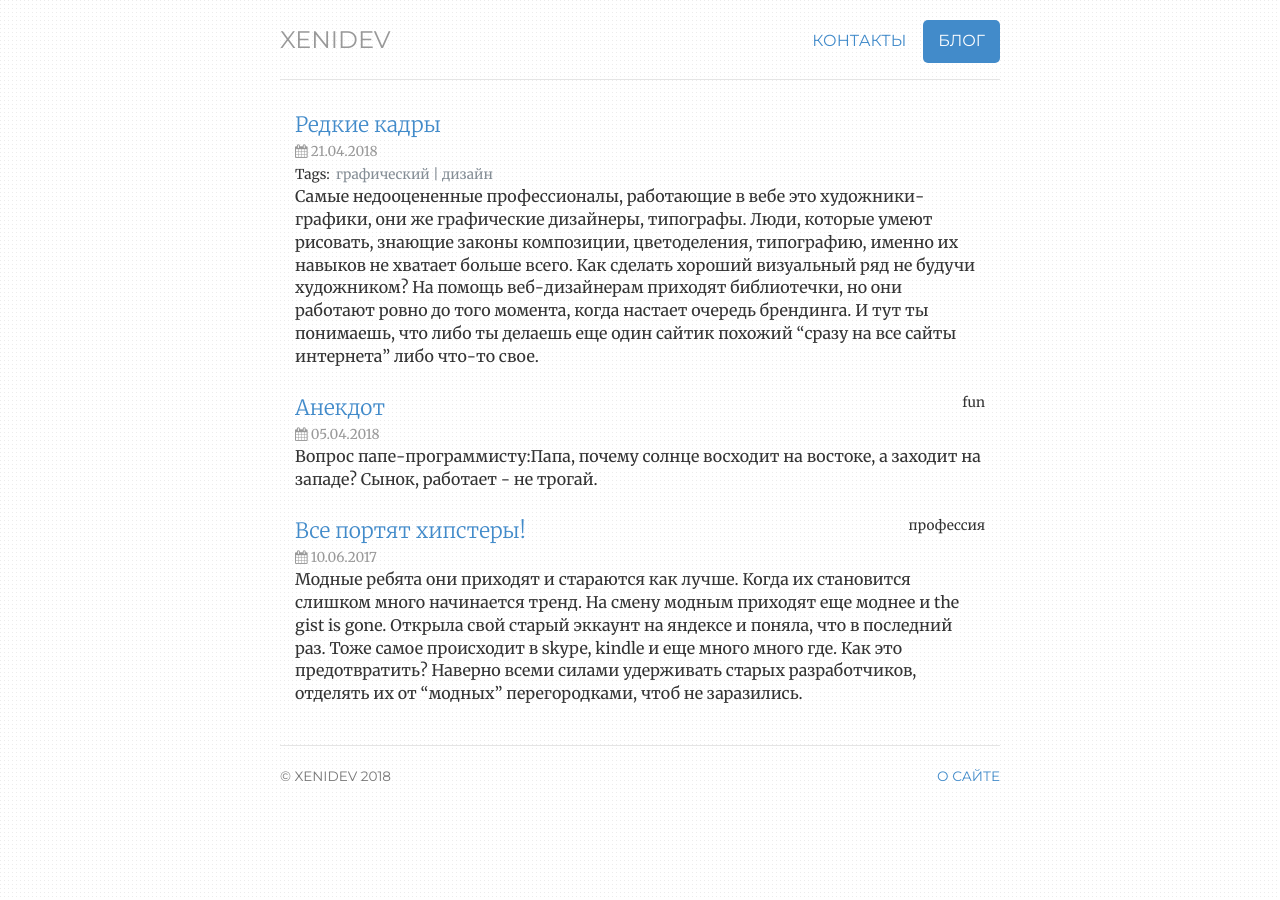
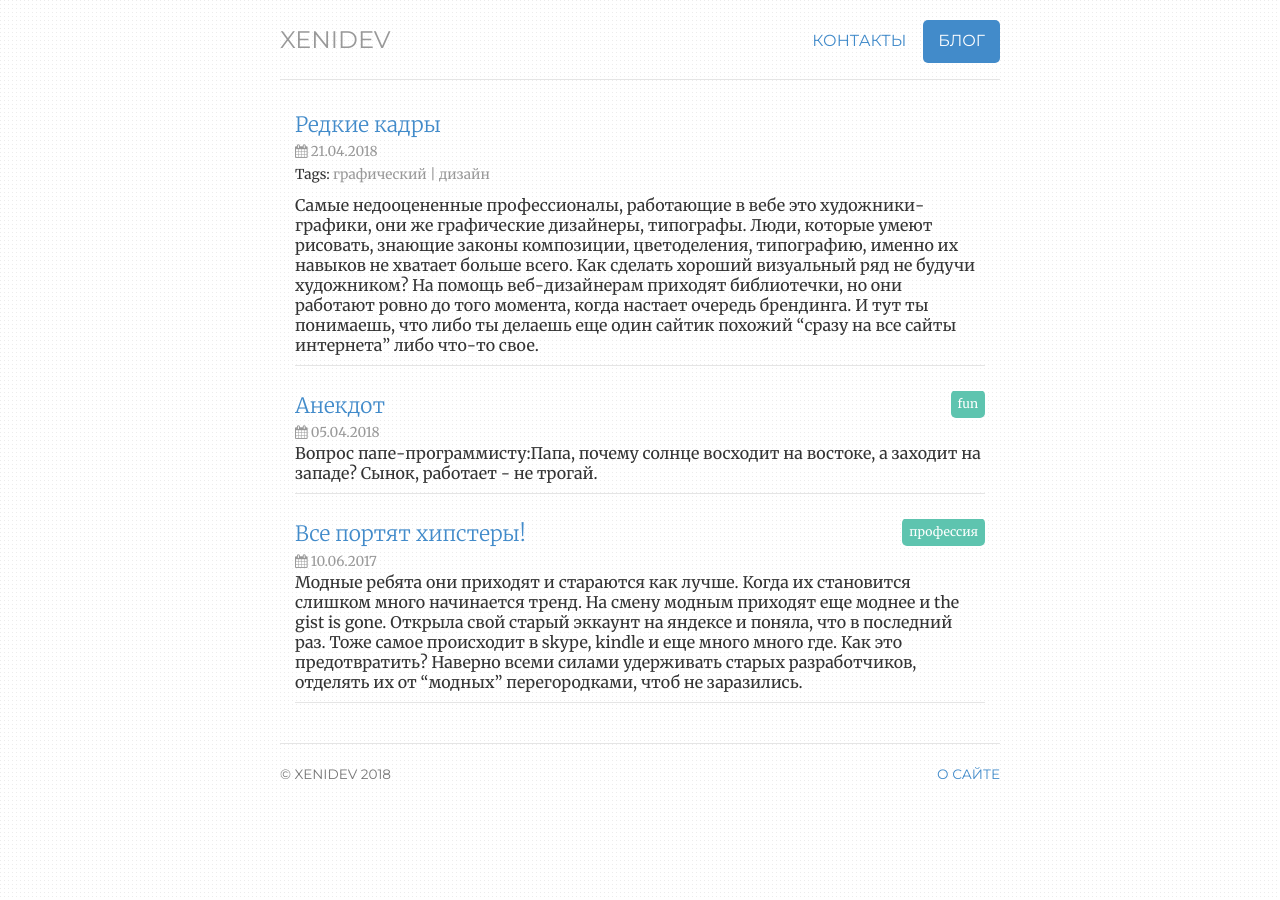
Before and after one commit to ValeraS/xenidev.github.io, a Jekyll site: the page built from notes/index.html, in a window 1280 px wide. Built offline with Jekyll 4.4.1, drawn with Linux system fonts in a browser that asks for light colours.

Commit message:
Update style.css

```diff
--- a/css/style.css
+++ b/css/style.css
@@ -1,7 +1,5 @@
 @import url(http://fonts.googleapis.com/css?family=Merriweather:300,300italic,400,400italic,700,700italic);
 @import url(http://fonts.googleapis.com/css?family=Montserrat);
-
-
 body {
 	padding-top: 20px;
 	padding-bottom: 40px;
@@ -12,144 +10,443 @@
 	min-height: 100vh;
 }
 
+h1,
+h2,
+h3,
+h4,
+h5,
+h6,
+.h1,
+.h2,
+.h3,
+.h4,
+.h5,
+.h6 {
+	font-family: 'Merriweather', Georgia, Times;
+	font-weight: 700;
+}
 
-
-
-
-h1, h2, h3, h4, h5, h6, .h1, .h2, .h3, .h4, .h5, .h6 { font-family: 'Merriweather', Georgia, Times; font-weight: 700;}
-
-blockquote p { font-size: 16px; line-height: 1.6em; }
-
-/* Masthead */
-.header, .footer, .header h3 { font-family: 'Montserrat', Helvetica, sans-serif; text-transform: uppercase; font-weight: normal; }
-
-/* Navigation */
-h3.text-muted a {text-decoration: none; color: #999999; }
-h3.text-muted a:hover { text-decoration: none; color: #0088cc; }
-
-img.avatar { margin-bottom: 30px; }
-
-/* Custom container */
-.container > hr { margin: 30px 0; }
-.container > hr.footer {margin-bottom: 15px; }
-
-/* E-Mail */
-.obfuscate { unicode-bidi: bidi-override; direction: rtl; }
-
-/* Jumbotron */
-.jumbotron { margin: 80px 0; }
-.jumbotron h1 { font-size: 72px; line-height: 1; }
-.jumbotron .btn { font-size: 21px; padding: 14px 24px; }
-.marketing p { line-height: 25px; }
-.marketing p.lead { line-height: 30px; }
-
-/* Notes */
-.notelist { width: 600px; margin: 0 auto; }
-ul.listnotes li {line-height: 30px; }
-/* Notes */
-ul.listnotes {
-    margin: 0 auto;
-    margin: 0 auto;
-    border-bottom: 1px solid #ddd;
-    padding-bottom: 30px;
-    display: table;
+blockquote p {
+	font-size: 16px;
+	line-height: 1.6em;
 }
 
 
+/* Masthead */
+
+.header,
+.footer,
+.header h3 {
+	font-family: 'Montserrat', Helvetica, sans-serif;
+	text-transform: uppercase;
+	font-weight: normal;
+}
 
 
+/* Navigation */
+
+h3.text-muted a {
+	text-decoration: none;
+	color: #999999;
+}
+
+h3.text-muted a:hover {
+	text-decoration: none;
+	color: #0088cc;
+}
+
+img.avatar {
+	margin-bottom: 30px;
+}
 
 
+/* Custom container */
 
+.container>hr {
+	margin: 30px 0;
+}
+
+.container>hr.footer {
+	margin-bottom: 15px;
+}
+
+
+/* E-Mail */
+
+.obfuscate {
+	unicode-bidi: bidi-override;
+	direction: rtl;
+}
+
+
+/* Jumbotron */
+
+.jumbotron {
+	margin: 80px 0;
+}
+
+.jumbotron h1 {
+	font-size: 72px;
+	line-height: 1;
+}
+
+.jumbotron .btn {
+	font-size: 21px;
+	padding: 14px 24px;
+}
+
+.marketing p {
+	line-height: 25px;
+}
+
+.marketing p.lead {
+	line-height: 30px;
+}
+
+
+/* Notes */
+
+.notelist {
+	width: 600px;
+	margin: 0 auto;
+}
+
+ul.listnotes {
+	margin: 0 auto;
+}
+
+ul.listnotes li {
+	line-height: 30px;
+}
 
 
 /* Note */
-.note, .contact, .about, .error, .swatches { width: 85%; margin: 0 auto; line-height: 26px; }
-.note h2.date, .swatch-log h2.date { font-size: 24.5px; font-weight: 300; font-style: italic; }
+
+.note,
+.contact,
+.about,
+.error,
+.swatches {
+	width: 85%;
+	margin: 0 auto;
+	line-height: 26px;
+}
+
+.note h2.date,
+.swatch-log h2.date {
+	font-size: 24.5px;
+	font-weight: 300;
+	font-style: italic;
+}
+
 
 /* Swatches */
-.swatch-log h2.date { margin-bottom: 30px; }
-.swatch-log { margin: 30px auto 70px; height: 140px; }
-ul.swatch { list-style: none; margin: 0 auto; padding: 0; height: 50px; }
-ul.swatch li { text-transform: uppercase; display: inline; float: left; height: 80px; width: 75px; text-indent: -9999px; font-size: 14px; text-align: center; font-family: 'Montserrat', Helvetica, sans-serif; background-image: url(/img/glass.png); background-repeat: repeat-x; background-position: 0 50%;}
-ul.swatch li:hover { height: 75px; width: 75px; vertical-align: middle; text-indent: 0; }
+
+.swatch-log h2.date {
+	margin-bottom: 30px;
+}
+
+.swatch-log {
+	margin: 30px auto 70px;
+	height: 140px;
+}
+
+ul.swatch {
+	list-style: none;
+	margin: 0 auto;
+	padding: 0;
+	height: 50px;
+}
+
+ul.swatch li {
+	text-transform: uppercase;
+	display: inline;
+	float: left;
+	height: 80px;
+	width: 75px;
+	text-indent: -9999px;
+	font-size: 14px;
+	text-align: center;
+	font-family: 'Montserrat', Helvetica, sans-serif;
+	background-image: url(/img/glass.png);
+	background-repeat: repeat-x;
+	background-position: 0 50%;
+}
+
+ul.swatch li:hover {
+	height: 75px;
+	width: 75px;
+	vertical-align: middle;
+	text-indent: 0;
+}
+
+
 /*
 ul.swatch li:last-child { webkit-border-top-right-radius: 9px; -webkit-border-bottom-right-radius: 9px; -moz-border-radius-topright: 9px; -moz-border-radius-bottomright: 9px; border-top-right-radius: 9px; border-bottom-right-radius: 9px; }
 ul.swatch li:first-child { webkit-border-top-left-radius: 9px; -webkit-border-bottom-left-radius: 9px; -moz-border-radius-topleft: 9px; -moz-border-radius-bottomleft: 9px; border-top-left-radius: 9px; border-bottom-left-radius: 9px; }
 */
-.swatch-log p { font-size: 14px; clear: left; margin-top: 10px; font-family: 'Montserrat', Helvetica, sans-serif; text-transform: uppercase; }
-.clear { clear: both; height: 20px; }
+
+.swatch-log p {
+	font-size: 14px;
+	clear: left;
+	margin-top: 10px;
+	font-family: 'Montserrat', Helvetica, sans-serif;
+	text-transform: uppercase;
+}
+
+.clear {
+	clear: both;
+	height: 20px;
+}
+
 
 /* CV */
-.cv {line-height: 23px; width: 90%; margin: 0 auto;}
-.cv li { line-height: 23px; }
-.cv h2 { font-size: 26.5px; }
-.cv h1 { font-size: 32.5px; }
 
-.notes, .contact, .about, .cv, .error, .swatches { margin-bottom: 30px; }
+.cv {
+	line-height: 23px;
+	width: 90%;
+	margin: 0 auto;
+}
+
+.cv li {
+	line-height: 23px;
+}
+
+.cv h2 {
+	font-size: 26.5px;
+}
+
+.cv h1 {
+	font-size: 32.5px;
+}
+
+.notes,
+.contact,
+.about,
+.cv,
+.error,
+.swatches {
+	margin-bottom: 30px;
+}
+
 
 /* Contact */
-iframe {font-family: 'Merriweather', Georgia, Times; font-size: 16px;}
+
+iframe {
+	font-family: 'Merriweather', Georgia, Times;
+	font-size: 16px;
+}
+
 
 /* About */
-.about ul.list-unstyled li { line-height: 30px; text-indent: -30px; margin-left: 30px;}
+
+.about ul.list-unstyled li {
+	line-height: 30px;
+	text-indent: -30px;
+	margin-left: 30px;
+}
+
 
 /* Guides */
-.guide { width: 90%; margin: 0 auto 60px auto; line-height: 26px;}
-.guide .title { padding: 100px 30px 0px; width: 100%; height: 60%; margin-bottom: 40px; background: #d5d5d5; color: #428bca; }
-.guide .title h1 { font-size: 46px; color: #181818; }
-.guide p { margin: 0 0 1em;  }
-.guide img { border: solid 1px #d5d5d5; border-radius: 4px; margin: 40px auto; display: block; }
-.guide .notes { font-size: 12px; }
-.guide .notes h2 { font-size: 14px; }
+
+.guide {
+	width: 90%;
+	margin: 0 auto 60px auto;
+	line-height: 26px;
+}
+
+.guide .title {
+	padding: 100px 30px 0px;
+	width: 100%;
+	height: 60%;
+	margin-bottom: 40px;
+	background: #d5d5d5;
+	color: #428bca;
+}
+
+.guide .title h1 {
+	font-size: 46px;
+	color: #181818;
+}
+
+.guide p {
+	margin: 0 0 1em;
+}
+
+.guide img {
+	border: solid 1px #d5d5d5;
+	border-radius: 4px;
+	margin: 40px auto;
+	display: block;
+}
+
+.guide .notes {
+	font-size: 12px;
+}
+
+.guide .notes h2 {
+	font-size: 14px;
+}
+
 
 /* Code */
-pre.prettyprint { padding: 10px !important; margin: 40px; font-size: 12px;}
 
-.step { border-radius: 50%;
+pre.prettyprint {
+	padding: 10px !important;
+	margin: 40px;
+	font-size: 12px;
+}
+
+.step {
+	border-radius: 50%;
 	-moz-border-radius: 50%;
 	-webkit-border-radius: 50%;
 	width: 35px;
 	height: 35px;
 	background: #4679BD;
-        color: #ffffff;
+	color: #FFF;
 	float: left;
 	text-align: center;
 	font-size: 24px;
 	padding-top: 5.5px;
 	margin: 5px 15px 0px 0px;
-	font-family: 'Montserrat', Helvetica, sans-serif; }
-
-/* Categories */
+	font-family: 'Montserrat', Helvetica, sans-serif;
+}
 
 
-.post-categories { margin-bottom: 10px;
-                   margin-right: 10px; }
+/* POST-LIST */
 
-
-.label-tag { padding: 0 3px 2px;
-    color: #848d95; }
-
-/* Post-list */
-.img-postlist {float: left!important;
-	vertical-align: middle;
-    width: 11rem;
-    max-width: 100%;
-    min-height: 11rem;
-    -webkit-background-size: cover;
-    background-size: cover;
-    background-position: 50% 50%;
-    margin-right: 10px
-}
 .notelist ul li h1.title a {
 	color: #333333;
 }
 
+.post-list-image {
+	width: 30%;
+	max-width: 100%;
+	min-height: 11rem;
+	background-size: cover;
+	background-position: 50% 50%;
+	float: left;
+	padding-right: 10px;
+}
 
 
-/* SINGLE POST */
+/* LANGUAGE-SELECTOR */
 
-.note .img-postlist {
-    /* display: none; */
-    width: 100%;
+ul#languages li {
+	display: inline;
 }
+
+ul#languages {
+	float: right;
+}
+
+a.ru {
+	background-position: 0 -996px;
+	top: 1px;
+	position: relative;
+	min-width: 22px;
+	height: 16px;
+	min-height: 16px;
+	max-height: 16px;
+	background-repeat: no-repeat;
+	display: inline-block;
+	background-image: url(languages/languages.png);
+}
+
+a.en {
+	background-position: 0 -596px;
+	top: 1px;
+	position: relative;
+	min-width: 22px;
+	height: 16px;
+	min-height: 16px;
+	max-height: 16px;
+	background-repeat: no-repeat;
+	display: inline-block;
+	background-image: url(languages/languages.png);
+}
+
+
+/* POSTS-LIST XENI */
+
+span.label-category {
+	color: rgb(255, 255, 255);
+	background-color: rgb(94, 196, 175);
+	white-space: nowrap;
+	text-align: center;
+	box-sizing: border-box;
+	height: auto;
+	float: right;
+	font-size: 90%;
+	transform: translateY(-1px);
+	padding: 5px 7px;
+	border-radius: 5px;
+}
+
+.margin10 {
+	margin-bottom: 10px;
+	margin-right: 10px;
+}
+
+
+/** Streamline Featured Image  **/
+
+.posts-list-image {
+	float: left;
+	height: 4em;
+	width: auto;
+	margin: 8px 16px 16px 0;
+}
+
+.rounded {
+	border-radius: .25rem !important;
+}
+
+
+/** Tags **/
+
+.label-tag {
+	color: black;
+	color: #999999;
+}
+
+
+/** Border **/
+
+.border-bottom {
+	border-bottom: 1px solid #e5e5e5;
+}
+
+.pb-3,
+.py-3 {
+	padding-bottom: 1rem !important;
+}
+
+.lh-125 {
+	line-height: 1.25;
+}
+
+
+/* Single Post Image */
+
+.center-media {
+	margin: 0 auto;
+	display: block;
+}
+
+.page-media {
+	margin-bottom: 15px;
+	margin-top: 15px;
+}
+
+
+/* Single Post Featured Image */
+
+.featured-image {
+	float: left;
+	height: 8em;
+	width: auto;
+	margin: 8px 16px 8px 0;
+	border-radius: 3px;
+}
```
Lines whose indentation alone changed are shown as unchanged.
